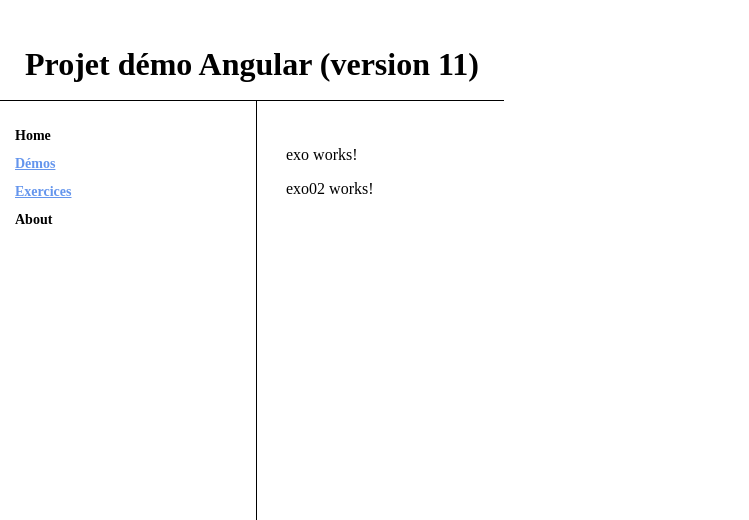
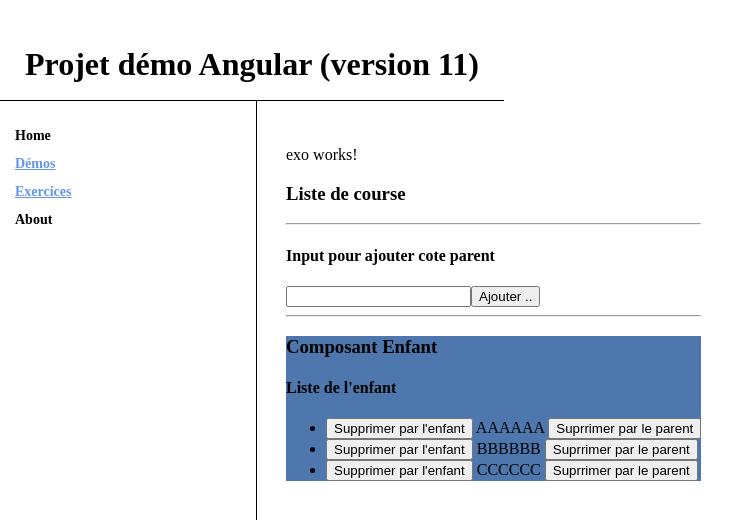
Before and after one commit to HayeGregory/DemoAngular, an Angular app: page /exo/exo02 in a window 1280 px wide. Shown: the top 520 px of the page, without its empty margins (0-749 px from the left). Built offline with nearby package versions, Linux system fonts and the light colour scheme.

Commit message:
Ex02 : Shoppin list - corrige

```diff
--- a/src/app/components/exo/exo02/exo02.component.html
+++ b/src/app/components/exo/exo02/exo02.component.html
@@ -1 +1,13 @@
-<p>exo02 works!</p>
+<h3>Liste de course</h3>
+
+<hr />
+
+<h4>Input pour ajouter cote parent</h4>
+
+<input type="text" [(ngModel)]="article" />
+<input type="button" value="Ajouter .." (click)="ajouterArticle()" />
+<hr />
+<app-list
+  [List_Enfant]="List_parent"
+  (eventDelete)="reactEventDelete($event)"
+></app-list>
--- a/src/app/components/exo/exo02/exo02.component.ts
+++ b/src/app/components/exo/exo02/exo02.component.ts
@@ -3,13 +3,20 @@
 @Component({
   selector: 'app-exo02',
   templateUrl: './exo02.component.html',
-  styleUrls: ['./exo02.component.scss']
+  styleUrls: ['./exo02.component.scss'],
 })
 export class Exo02Component implements OnInit {
+  List_parent: string[] = ['AAAAAA', 'BBBBBB', 'CCCCCC'];
+  article: string = '';
 
-  constructor() { }
+  constructor() {}
 
-  ngOnInit(): void {
+  ngOnInit(): void {}
+  reactEventDelete(idx: number) {
+    this.List_parent.splice(idx, 1);
   }
 
+  ajouterArticle() {
+    this.List_parent.push(this.article);
+  }
 }
--- /dev/null
+++ b/src/app/components/exo/exo02/list/list.component.html
@@ -0,0 +1,20 @@
+<div style="background-color: rgb(77, 119, 173)">
+  <h3>Composant Enfant</h3>
+  <h4>Liste de l'enfant</h4>
+
+  <ul>
+    <li *ngFor="let item of List_Enfant; let idx = index">
+      <input
+        type="button"
+        value="Supprimer par l'enfant"
+        (click)="deleteItem(idx)"
+      />
+      {{ item }}
+      <input
+        type="button"
+        value="Suprrimer par le parent"
+        (click)="eventDeleteItem(idx)"
+      />
+    </li>
+  </ul>
+</div>
--- /dev/null
+++ b/src/app/components/exo/exo02/list/list.component.ts
@@ -0,0 +1,26 @@
+import { Component, EventEmitter, Input, OnInit, Output } from '@angular/core';
+
+@Component({
+  selector: 'app-list',
+  templateUrl: './list.component.html',
+  styleUrls: ['./list.component.scss'],
+})
+export class ListComponent implements OnInit {
+  @Input() List_Enfant: string[] = [];
+
+  @Output() eventDelete: EventEmitter<number> = new EventEmitter<number>();
+
+  constructor() {}
+
+  ngOnInit(): void {}
+
+  // ondelete via l'eventDelete
+  eventDeleteItem(idx: number) {
+    this.eventDelete.emit(idx);
+  }
+
+  // on delete par l'enfant
+  deleteItem(idx: number) {
+    this.List_Enfant.splice(idx, 1);
+  }
+}
--- a/src/app/components/nav/nav.component.ts
+++ b/src/app/components/nav/nav.component.ts
@@ -30,7 +30,10 @@
       },
       {
         title: 'Exercices',
-        children: [{ url: '/exo/exo01', title: 'Exo 1 - Chrono' }],
+        children: [
+          { url: '/exo/exo01', title: 'Exo 1 - Chrono' },
+          { url: '/exo/exo02', title: 'Exo 2 - Shopping-list' },
+        ],
       },
       { url: '/about', title: 'About' },
     ];
```
Also changed, not shown: src/app/components/exo/exo.module.ts (+10 -2 lines), src/app/components/exo/exo02/list/list.component.scss (added).
